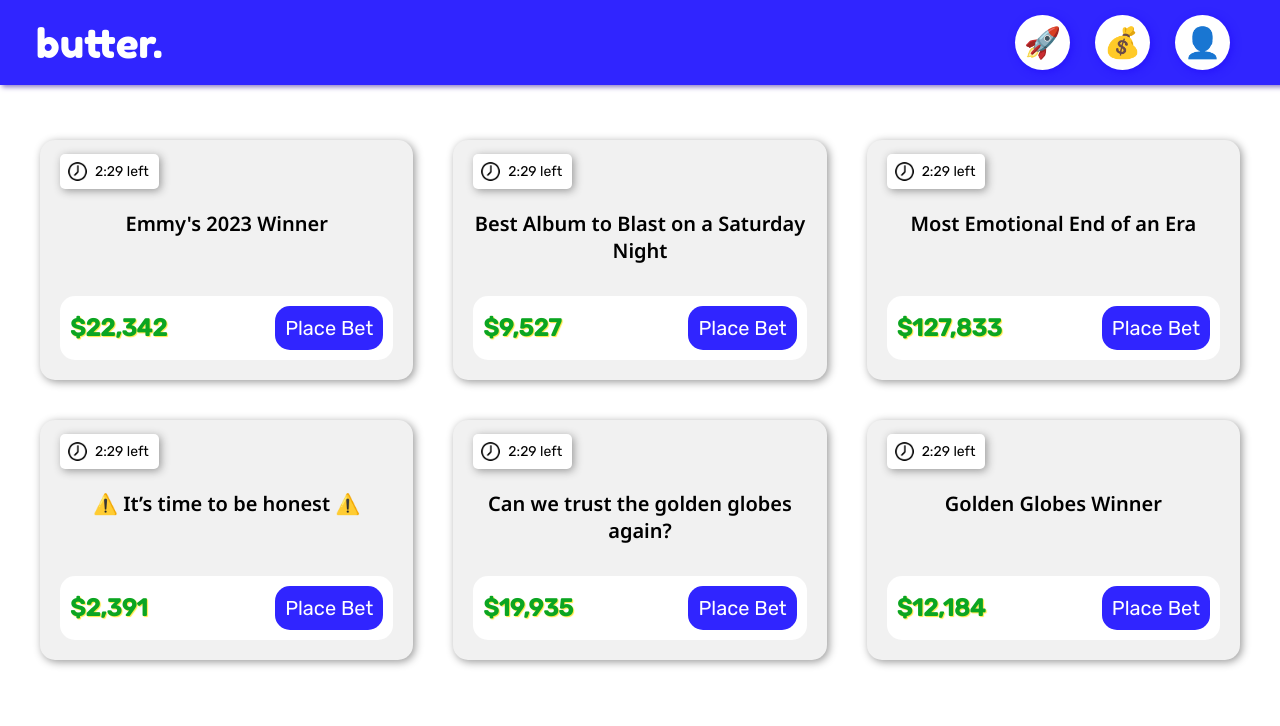
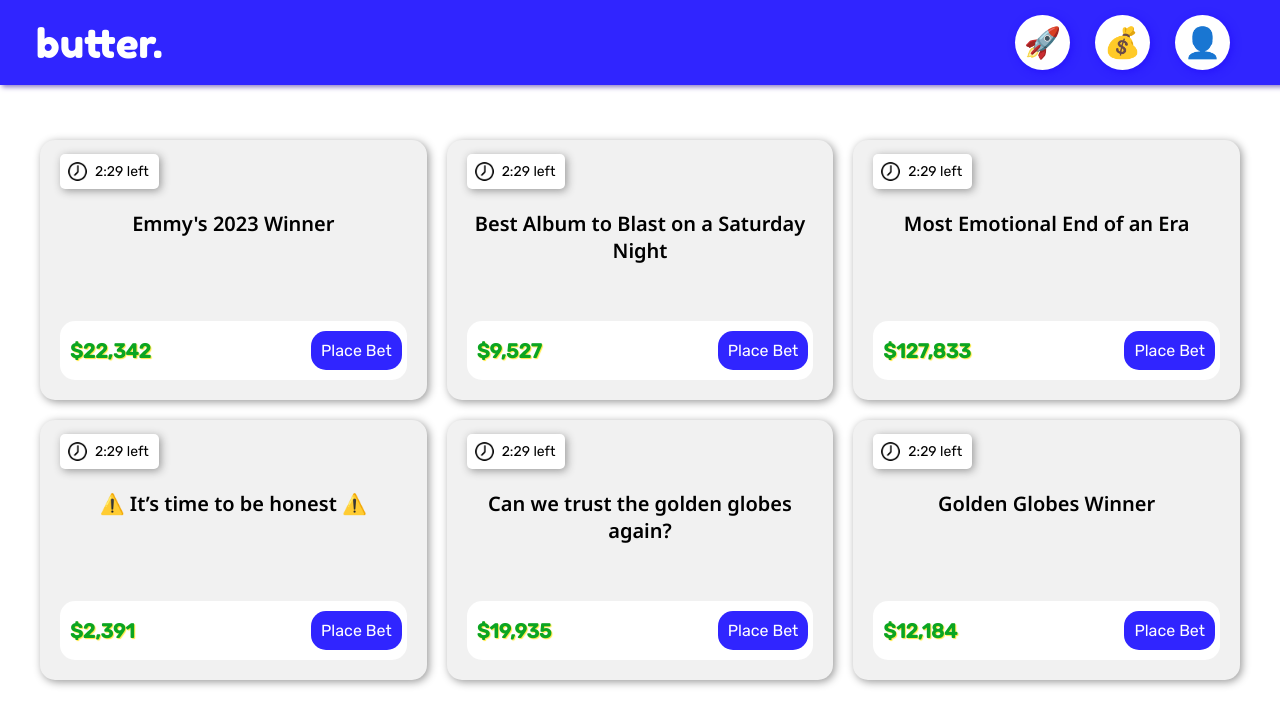
Before and after one commit to avidesai/butter, a React (Create React App) app in the folder my-betting-app/: page / in a window 1280 px wide. Shown: the top 726 px of the page. Built offline with nearby package versions, Linux system fonts and the light colour scheme.

Commit message:
Making UI tweaks

```diff
--- a/my-betting-app/src/components/BetModal.css
+++ b/my-betting-app/src/components/BetModal.css
@@ -80,10 +80,21 @@
     height: 40px;
   }
 
+  .bet-amount-input {
+    font-family: 'Noto Sans', sans-serif;
+    font-size: 18px;
+    color: #333;
+    padding: 10px;
+    border-radius: 5px;
+    border: 2px solid #333;
+    width: 55%;
+}
+
+
   .modal-content button[type="submit"] {
     grid-area: submit;
     padding: 10px;
-      margin-bottom: 10px;
+    margin-bottom: 15px;
     margin-right: 10px;
     margin-left: 15px;
     font-family: 'Rubik', sans-serif;
--- a/my-betting-app/src/components/BetModal.js
+++ b/my-betting-app/src/components/BetModal.js
@@ -11,7 +11,7 @@ const BetModal = ({ isOpen, closeModal, handleBetAmount, data }) => {
             <h4>{price}</h4>
             <p>Enter bet amount:</p>
             <div className="button input"></div>
-            <input type="number" name="betAmount" min="1" required />
+            <input type="number" name="betAmount" min="1" required className="bet-amount-input" />
             <button type="submit">Submit</button>
         </div>
     </div>
--- a/my-betting-app/src/components/BettingGrid.css
+++ b/my-betting-app/src/components/BettingGrid.css
@@ -2,23 +2,21 @@
 @import url('https://fonts.googleapis.com/css2?family=Noto+Sans:wght@600&display=swap');
 @import url('https://fonts.googleapis.com/css2?family=Fredoka+One&display=swap');
 
-@media (min-width: 900px) {
-  .betting-grid {
-      grid-template-columns: repeat(3, 1fr);
-  }
-}
 
-@media (max-width: 700px) {
-  .betting-grid {
-      grid-template-columns: repeat(2, 1fr);
-  }
-}
 
 .betting-grid {
     display: grid;
     grid-template-columns: repeat(3, 1fr);
-    grid-template-rows: repeat(2, 240px);
-    grid-gap: 40px;
+    grid-template-rows: repeat(2, 260px);
+    grid-gap: 20px;
+  }
+
+  @media (max-width: 600px) {
+    .tile {
+      font-size: 14px;
+      padding: 10px;
+      margin: 5px;
+    }
   }
 
   .tile {
@@ -56,20 +54,14 @@
     margin-bottom: 0px;
   }
 
+
   .tile h3 {
     margin-top: 50px;
     grid-area: title;
     font-size: 20px;
     font-family: 'Noto Sans', sans-serif;
   }
-  /* .tile-footer {
-    width: 100%;
-    height: 50px;
-    background-color: white;
-    border-bottom-left-radius: 15px;
-    border-bottom-right-radius: 15px;
-    position: absolute;
-  } */
+
   .tile-footer {
     grid-area: footer;
     display: flex;
@@ -79,48 +71,23 @@
     border-radius: 15px 15px 15px 15px;
     }
 
-  /* .tile h4 {
-    grid-area: price;
-    position:absolute;
-    margin-top: 20px;
-    margin-left: 15px;
-    font-size: 28px;
-    color:#0ba522;
-    text-shadow: 1px 1px 1px rgb(254, 232, 64);
-    font-family: 'Rubik', sans-serif;
-  } */
-
   .tile h4 {
     grid-area: price;
     margin: 0;
     padding: 0 10px;
-    font-size: 24px;
+    font-size: 20px;
     color: #0ba522;
     text-shadow: 1px 1px 1px rgb(254, 232, 64);
     font-family: 'Rubik', sans-serif;
     }
 
-  /* .tile button {
-    font-family: 'Rubik', sans-serif;
-    grid-area: button;
-    position:absolute;
-    max-width: 220px;
-    max-height: 75x;
-    font-size: 18px;
-    background-color: rgb(48, 37, 255);
-    color: white;
-    border: none;
-    cursor: pointer;
-    border-radius: 15px;
-  } */
-
   .tile button {
     grid-area: button;
     padding: 10px;
     margin-bottom: 10px;
-    margin-right: 10px;
+    margin-right: 5px;
     font-family: 'Rubik', sans-serif;
-    font-size: 20px;
+    font-size: 16px;
     background-color: rgb(48, 37, 255);
     color: white;
     border: none;
```
Lines whose indentation alone changed are shown as unchanged.
